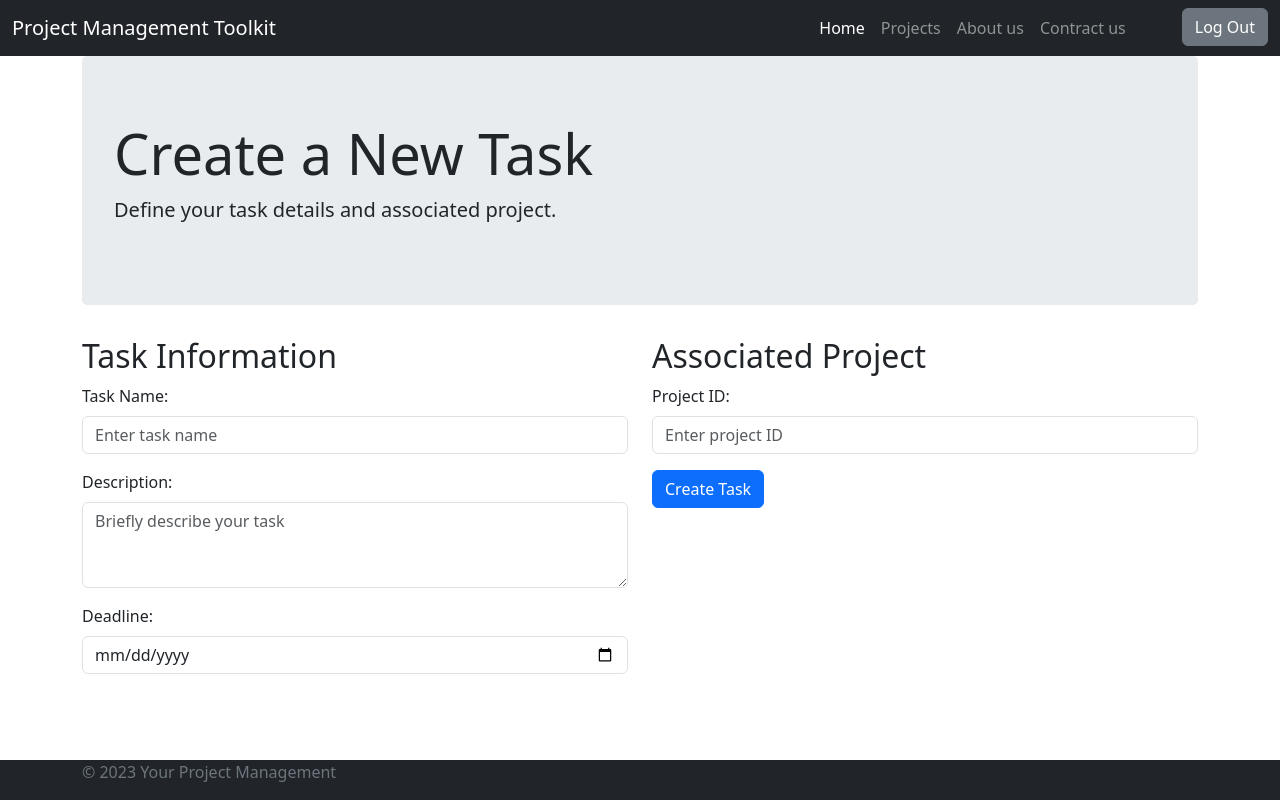
After one commit to wahidrana2108/project_management, a PHP site: page /create_task.php in a window 1280 px wide. The commit adds this page. Run offline with PHP 8.4, Linux system fonts and the light colour scheme; a user stored in the database is signed in.

Commit message:
task create added'

```diff
--- a/create_project.php
+++ b/create_project.php
@@ -1,7 +1,6 @@
 <?php
 include("includes/header.php");
 
-session_start();
 if (!isset($_SESSION['username'])) {
     header("Location: login.php");
     exit();
--- /dev/null
+++ b/create_task.php
@@ -0,0 +1,65 @@
+<?php
+include("includes/header.php");
+
+if (!isset($_SESSION['username'])) {
+    header("Location: login.php");
+    exit();
+}
+
+if ($_SERVER["REQUEST_METHOD"] == "POST") {
+
+    // Assuming you have a tasks table with columns: name, description, deadline, project_id
+    $taskName = $_POST["task_name"];
+    $taskDescription = $_POST["task_description"];
+    $taskDeadline = $_POST["task_deadline"];
+    $projectId = $_POST["project_id"];
+
+    $sql = "INSERT INTO tasks (task_name, description, task_deadline, project_id)
+            VALUES ('$taskName', '$taskDescription', '$taskDeadline', '$projectId')";
+
+    if (mysqli_query($conn, $sql)) {
+        echo "Task created successfully";
+    } else {
+        echo "Error: " . $sql . "<br>" . mysqli_error($conn);
+    }
+}
+?>
+
+<div class="container">
+    <div class="jumbotron">
+        <h1 class="display-4">Create a New Task</h1>
+        <p class="lead">Define your task details and associated project.</p>
+    </div>
+
+    <form action="create_task.php" method="post">
+        <div class="row">
+            <div class="col-md-6">
+                <h2>Task Information</h2>
+                <div class="form-group">
+                    <label for="task-name">Task Name:</label>
+                    <input type="text" class="form-control" id="task-name" name="task_name" placeholder="Enter task name" required>
+                </div>
+                <div class="form-group">
+                    <label for="task-description">Description:</label>
+                    <textarea class="form-control" id="task-description" name="task_description" rows="3" placeholder="Briefly describe your task"></textarea>
+                </div>
+                <div class="form-group">
+                    <label for="task-deadline">Deadline:</label>
+                    <input type="date" class="form-control" id="task-deadline" name="task_deadline">
+                </div>
+            </div>
+            <div class="col-md-6">
+                <h2>Associated Project</h2>
+                <div class="form-group">
+                    <label for="project-id">Project ID:</label>
+                    <input type="text" class="form-control" id="project-id" name="project_id" placeholder="Enter project ID">
+                </div>
+                <button type="submit" class="btn btn-primary">Create Task</button>
+            </div>
+        </div>
+    </form>
+</div>
+
+<?php
+include("includes/footer.php");
+?>
--- a/includes/header.php
+++ b/includes/header.php
@@ -37,9 +37,6 @@
                     <a class="nav-link" href="project_list.php">Projects</a>
                 </li>
                 <li class="nav-item">
-                    <a class="nav-link" href="#">Tasks</a>
-                </li>
-                <li class="nav-item">
                     <a class="nav-link" href="about_us.php">About us</a>
                 </li>
                 <li class="nav-item">
```
Also changed, not shown: project_details.php (+4 -6 lines).
